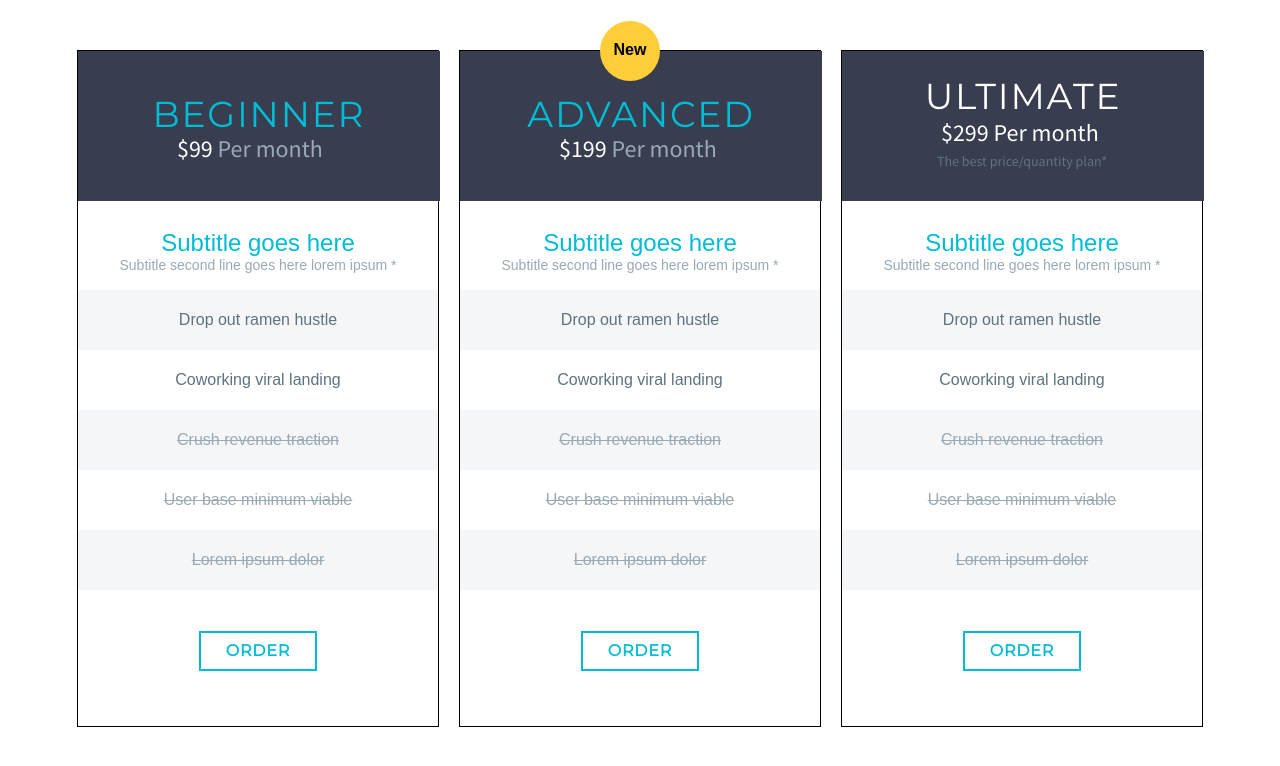
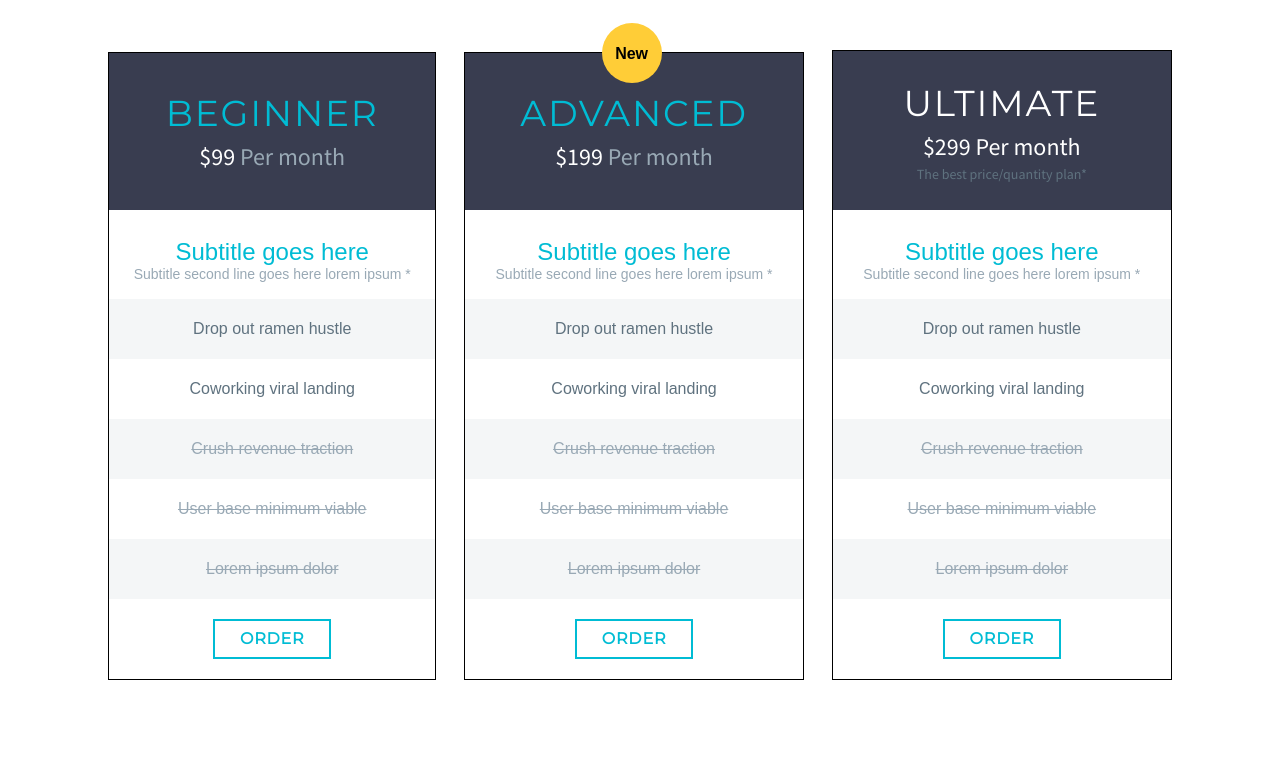
Before and after one commit to nguyentienanh59/pricing-table, a plain HTML site: page index.html in a window 1280 px wide. Drawn offline with Linux system fonts and the light colour scheme.

Commit message:
update display and little responsvie

```diff
--- a/index.html
+++ b/index.html
@@ -5,6 +5,7 @@
     <meta http-equiv="X-UA-Compatible" content="IE=edge" />
     <meta name="viewport" content="width=device-width, initial-scale=1.0" />
     <link rel="stylesheet" href="style.css" />
+    <link rel="stylesheet" href="responsive.css" />
     <link
       href="https://fonts.googleapis.com/css2?family=Montserrat:wght@200;300;400&family=Poppins:wght@200;300;400&family=Source+Sans+Pro&display=swap"
       rel="stylesheet"
--- /dev/null
+++ b/responsive.css
@@ -0,0 +1,14 @@
+@media (max-width: 64em) {
+}
+@media (min-width: 46.25em) and (max-width: 1023px) {
+}
+@media (max-width: 46.1875em) {
+
+  .price-header h3 {
+    font-size: 24px;
+  }
+  .status {
+    left: 41%;
+    transform: translateY(-45%);
+  }
+}
--- a/style.css
+++ b/style.css
@@ -5,31 +5,36 @@
   font-family: sans-serif;
 }
 .price-row {
-  position: absolute;
-  width: 100vw;
-  display: grid;
-  grid-gap: 20px;
+  /* position: absolute;
+  width: 100vw; */
+  display: flex;
+  align-items: flex-end;
+  justify-content: center;
+  gap: 28px;
+  flex-wrap: wrap;
+  /* grid-gap: 20px;
   grid-template-columns: repeat(auto-fit, 362px);
-  justify-content: center;
+  justify-content: center; */
   padding: 50px;
 }
 .price-col {
-  position: relative;
-  height: 677px;
+  /* position: relative; */
+  /* min-height: 677px; */
   border: 1px solid #000000;
   text-align: center;
 }
 .price-header {
-  width: 362px;
-  height: 150px;
+  /* width: 362px; */
+  /* height: 150px;
   left: 2px;
-  top: 0px;
+  top: 0px; */
+  padding: 35px 0px;
   background-color: #393d50;
 }
 .price-header h3 {
-  position: relative;
-  display: flex;
-  justify-content: center;
+  /* position: relative; */
+  /* display: flex; */
+  /* justify-content: center; */
   letter-spacing: 1.8px;
   text-transform: uppercase;
   color: #00bcd4;
@@ -38,7 +43,7 @@
   font-style: normal;
   font-weight: 400;
   line-height: 50px;
-  top: 38px;
+  /* top: 38px; */
 }
 .price-header span {
   color: #ffffff;
@@ -49,20 +54,21 @@
   line-height: 37px;
 }
 .price-header pre {
-  position: absolute;
-  width: 169px;
-  height: 37px;
-  left: 99px;
-  top: 78.5px;
+  /* position: absolute; */
+  /* width: 169px; */
+  /* height: 37px; */
+  /* left: 99px; */
+  /* top: 78.5px; */
   color: #99a9b5;
   font-family: "Source Sans Pro";
   font-style: normal;
   font-weight: 400;
   font-size: 24px;
   line-height: 37px;
-  display: flex;
-  align-items: center;
-  text-align: center;
+  padding: 0px 90px 0px 90px;
+  /* display: flex; */
+  /* align-items: center; */
+  /* text-align: center; */
 }
 .price-desc {
   padding-top: 28px;
@@ -77,51 +83,54 @@
   font-size: 14px;
 }
 .price-col ul {
-  position: relative;
+  /* position: relative; */
   font-family: "Source Sans Pro";
   font-style: normal;
   font-weight: 400;
-  align-items: center;
-  text-align: center;
+  /* align-items: center;
+  text-align: center; */
   list-style: none;
+}
+.header-ultimate{
+  padding: 27px 0px 27px 0px;
 }
 .header-ultimate p {
   font-family: "Source Sans Pro";
   font-style: normal;
   font-weight: 400;
   font-size: 14px;
-  line-height: 25px;
+  /* line-height: 25px; */
   color: #5f727f;
-  position: absolute;
-  width: 204px;
-  height: 25px;
+  /* position: absolute;
+  width: 204px; */
+  /* height: 25px;
   left: 78px;
-  top: 97.5px;
+  top: 97.5px; */
 }
 .header-ultimate h3 {
-  position: relative;
+  /* position: relative;
   display: flex;
-  justify-content: center;
-  letter-spacing: 1.8px;
-  text-transform: uppercase;
+  justify-content: center; */
+  /* letter-spacing: 1.8px;
+  text-transform: uppercase; */
   color: #ffffff;
-  font-family: "Montserrat";
+  /* font-family: "Montserrat";
   font-size: 36px;
   font-style: normal;
   font-weight: 400;
   line-height: 50px;
-  top: 20px;
+  top: 20px; */
 }
 .header-ultimate pre {
-  position: absolute;
+  /* position: absolute;
   width: 169px;
   height: 37px;
   left: 99px;
-  top: 62.5px;
+  top: 62.5px; */
   color: #ffffff;
-  display: flex;
+  /* display: flex;
   align-items: center;
-  text-align: center;
+  text-align: center; */
 }
 ul li {
   font-size: 16px;
@@ -135,17 +144,17 @@ li:nth-child(odd) {
   text-decoration: line-through;
   color: #99a9b5;
 }
-.price-btn {
+/* .price-btn {
   display: flex;
   line-height: 50px;
   align-items: center;
   text-align: center;
   justify-content: center;
-}
+} */
 .price-btn button {
   font-family: "Montserrat";
   font-style: normal;
-  margin-top: 41px;
+  margin: 20px 0px 20px;
   width: 118px;
   height: 40px;
   letter-spacing: 0.8px;
@@ -157,8 +166,8 @@ li:nth-child(odd) {
   border: 2px solid #00bcd4;
 }
 
-.price-col:hover {
-  transform: translate(0px, -20px);
+.price-col:hover .price-header {
+  padding-top: 45px;
   cursor: pointer;
 }
 .price-btn button:hover {
@@ -172,8 +181,9 @@ li:nth-child(odd) {
   background: #ffcd37;
   position: absolute;
   border-radius: 50%;
-  transform: translate(140px, -30px);
+  left: 47%;
+  transform: translateY(-50%);
 }
 .status h4 {
-  padding-top: 20px;
+  padding-top: 22px;
 }
```
